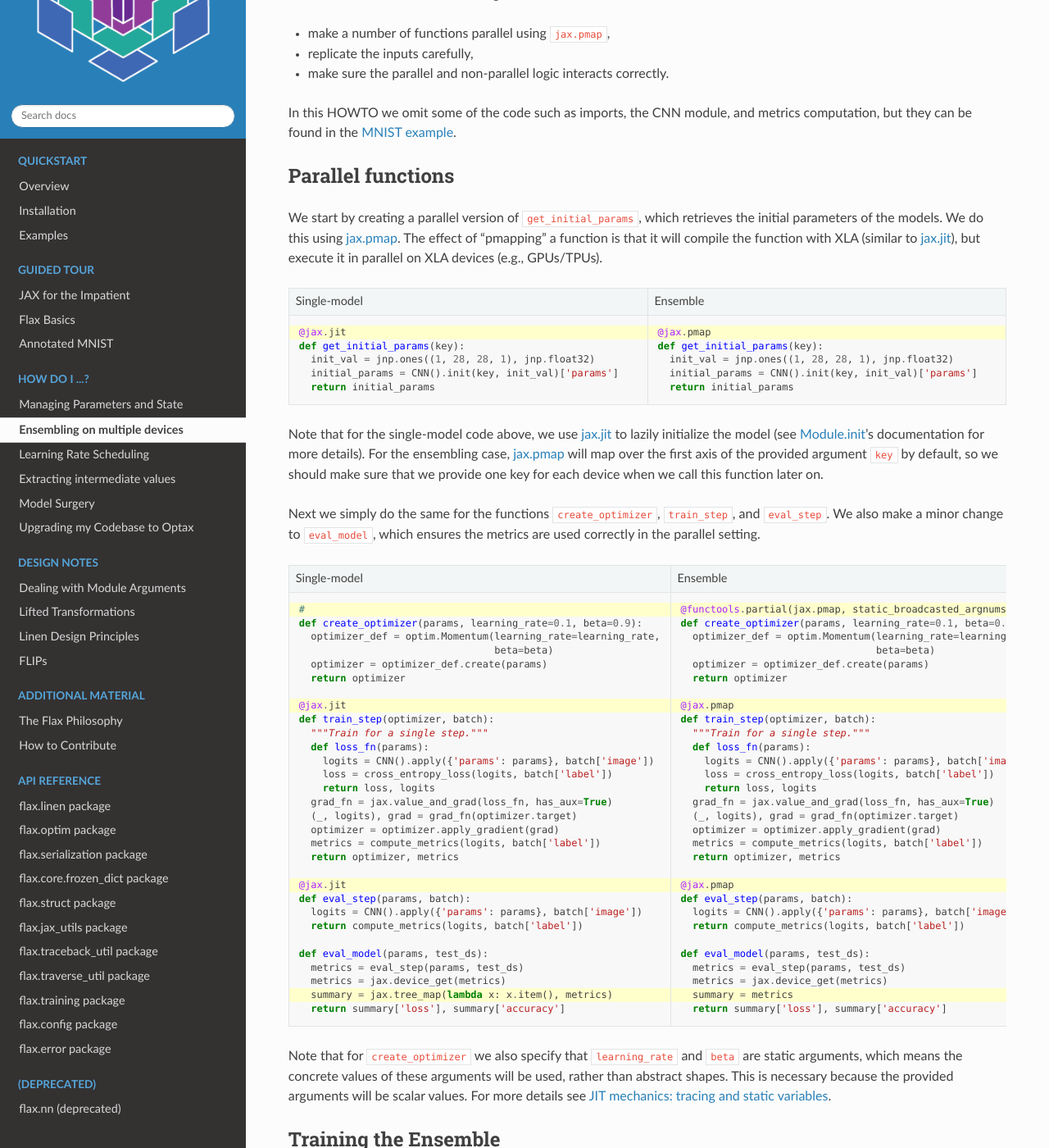
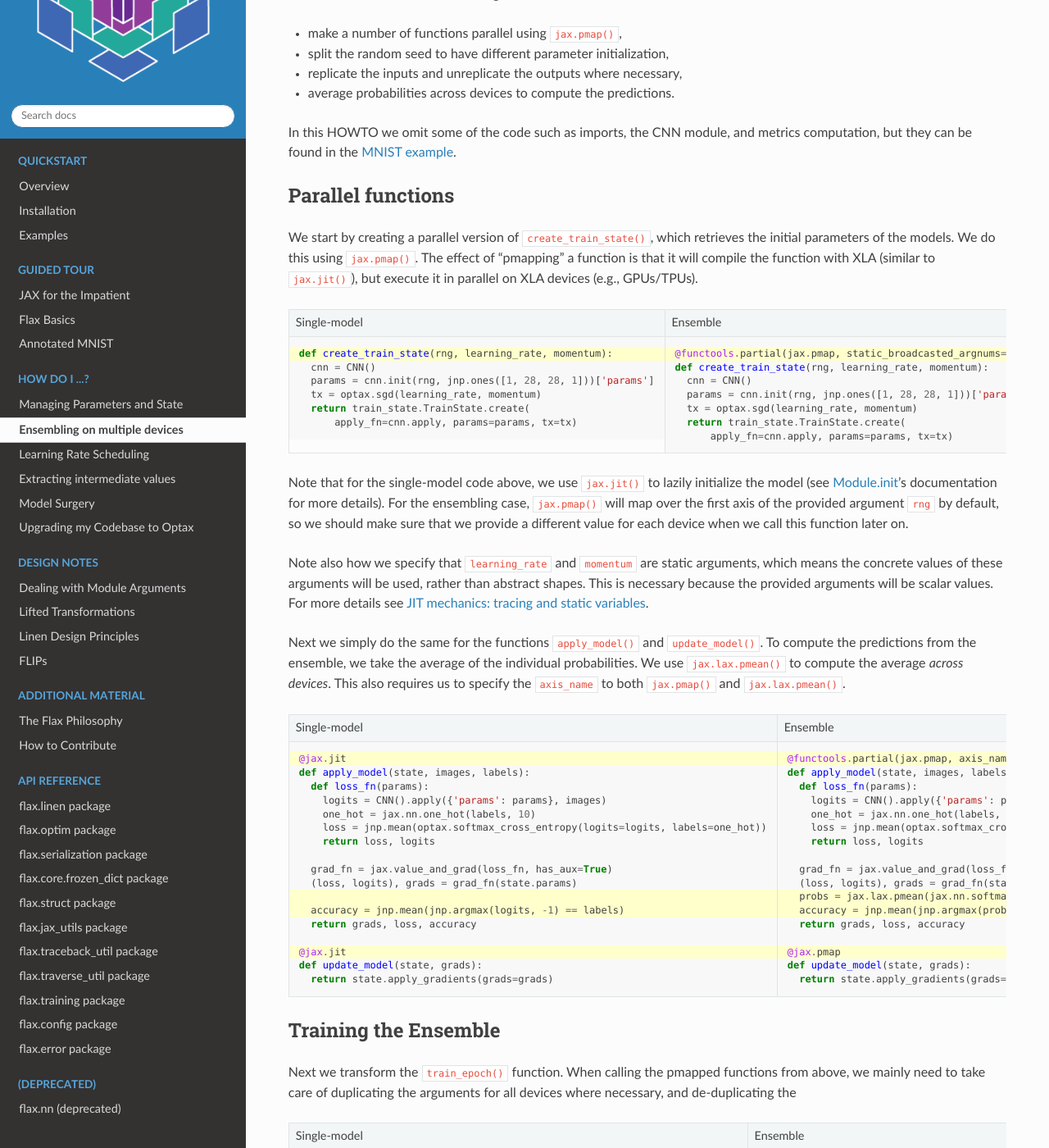
Before and after one commit to bortkomencw/flax, a Sphinx documentation site: the page built from docs/howtos/ensembling.rst, in a window 1280 px wide and 1400 px high, scrolled down 203 px. Shown: the whole window at 82% size. Built offline with Sphinx 7.4.7 and the Read the Docs theme 2.0.0, drawn with Linux system fonts in a browser that asks for light colours; some of the changed text lies outside the part shown.

Commit message:
Updates the ensembling HOWTO to Optax.
This commit also bases the code on the more recent version of the MNIST example and
implements the actual ensembling (before this commit, the individual
members' predictions weren't actually ensembled, but instead the accuracy
was incorrectly averaged from individual members' accuracies).

TESTED_MANUALLY:
https://colab.research.google.com/drive/1Hgc2yYdMbrVNEELqZtF7vr6aIYF3WknS

```diff
--- a/docs/howtos/ensembling.rst
+++ b/docs/howtos/ensembling.rst
@@ -1,307 +1,274 @@
 Ensembling on multiple devices
-=============================
+==============================
 
 We show how to train an ensemble of CNNs on the MNIST dataset, where the size of
 the ensemble is equal to the number of available devices. In short, this change
 be described as:
 
-* make a number of functions parallel using ``jax.pmap``,
-* replicate the inputs carefully,
-* make sure the parallel and non-parallel logic interacts correctly.
+* make a number of functions parallel using |jax.pmap()|_,
+* split the random seed to have different parameter initialization,
+* replicate the inputs and unreplicate the outputs where necessary,
+* average probabilities across devices to compute the predictions.
 
 In this HOWTO we omit some of the code such as imports, the CNN module, and
 metrics computation, but they can be found in the `MNIST example`_.
 
 .. testsetup::
 
-  # Since this HOWTO's code is part of our tests (which are often ran locally on
-  # CPU), we use a very small CNN, we only run for 1 epoch, and we make sure we
-  # are using mock data.
+  import functools
+  from flax import jax_utils
 
+  # Copied from examples/mnist/train.py
   from absl import logging
-  from flax import jax_utils
   from flax import linen as nn
-  from flax import optim
-  from flax.metrics import tensorboard
+  from flax.training import train_state
   import jax
   import jax.numpy as jnp
-  from jax import random
-  import ml_collections
   import numpy as np
-  import tensorflow_datasets as tfds
-  import functools
-
-  num_epochs = 1
+  import optax
 
   class CNN(nn.Module):
+    """A simple CNN model."""
+
     @nn.compact
     def __call__(self, x):
-      x = nn.Conv(features=1, kernel_size=(3, 3))(x)
+      x = nn.Conv(features=32, kernel_size=(3, 3))(x)
       x = nn.relu(x)
       x = nn.avg_pool(x, window_shape=(2, 2), strides=(2, 2))
-      x = nn.Conv(features=1, kernel_size=(3, 3))(x)
+      x = nn.Conv(features=64, kernel_size=(3, 3))(x)
       x = nn.relu(x)
       x = nn.avg_pool(x, window_shape=(2, 2), strides=(2, 2))
       x = x.reshape((x.shape[0], -1))  # flatten
-      x = nn.Dense(features=1)(x)
+      x = nn.Dense(features=256)(x)
       x = nn.relu(x)
-      x = nn.Dense(features=1)(x)
-      x = nn.log_softmax(x)
+      x = nn.Dense(features=10)(x)
       return x
 
+  # Fake data for faster execution.
   def get_datasets():
-    """Load fake MNIST data."""
-    # Converts dataset from list of dicts to dict of lists.
-    to_dict = lambda x: {k: np.array([d[k] for d in x]) for k in ['image', 'label']}
-    with tfds.testing.mock_data(num_examples=100):
-      train_ds = to_dict(tfds.as_numpy(tfds.load('mnist', split='train')))
-      test_ds = to_dict(tfds.as_numpy(tfds.load('mnist', split='test')))
-    train_ds['image'] = jnp.float32(train_ds['image']) / 255.
-    test_ds['image'] = jnp.float32(test_ds['image']) / 255.
+    train_ds = test_ds = {
+      'image': jnp.zeros([64, 28, 28, 1]),
+      'label': jnp.zeros([64], jnp.int32),
+    }
     return train_ds, test_ds
 
+  # Modified from examples/mnist/configs.default.py
+  learning_rate = 0.1
+  momentum = 0.9
+  batch_size = 32
+  num_epochs = 1
 
-  def onehot(labels, num_classes=10):
-    x = (labels[..., None] == jnp.arange(num_classes)[None])
-    return x.astype(jnp.float32)
-
-
-  def cross_entropy_loss(logits, labels):
-    return -jnp.mean(jnp.sum(onehot(labels) * logits, axis=-1))
-
-
-  def compute_metrics(logits, labels):
-    loss = cross_entropy_loss(logits, labels)
-    accuracy = jnp.mean(jnp.argmax(logits, -1) == labels)
-    metrics = {
-        'loss': loss,
-        'accuracy': accuracy,
-    }
-    return metrics
 
 Parallel functions
 --------------------------------
 
-We start by creating a parallel version of ``get_initial_params``, which
-retrieves the initial parameters of the models. We do this using `jax.pmap`_.
+We start by creating a parallel version of ``create_train_state()``, which
+retrieves the initial parameters of the models. We do this using |jax.pmap()|_.
 The effect of "pmapping" a function is that it will compile the function with
-XLA (similar to `jax.jit`_), but execute it in parallel on XLA devices (e.g.,
+XLA (similar to |jax.jit()|_), but execute it in parallel on XLA devices (e.g.,
 GPUs/TPUs).
 
 .. codediff::
   :title_left: Single-model
   :title_right: Ensemble
 
-  @jax.jit #!
-  def get_initial_params(key):
-    init_val = jnp.ones((1, 28, 28, 1), jnp.float32)
-    initial_params = CNN().init(key, init_val)['params']
-    return initial_params
+  #!
+  def create_train_state(rng, learning_rate, momentum):
+    cnn = CNN()
+    params = cnn.init(rng, jnp.ones([1, 28, 28, 1]))['params']
+    tx = optax.sgd(learning_rate, momentum)
+    return train_state.TrainState.create(
+        apply_fn=cnn.apply, params=params, tx=tx)
+  ---
+  @functools.partial(jax.pmap, static_broadcasted_argnums=(1, 2))  #!
+  def create_train_state(rng, learning_rate, momentum):
+    cnn = CNN()
+    params = cnn.init(rng, jnp.ones([1, 28, 28, 1]))['params']
+    tx = optax.sgd(learning_rate, momentum)
+    return train_state.TrainState.create(
+        apply_fn=cnn.apply, params=params, tx=tx)
 
-  ---
-  @jax.pmap #!
-  def get_initial_params(key):
-    init_val = jnp.ones((1, 28, 28, 1), jnp.float32)
-    initial_params = CNN().init(key, init_val)['params']
-    return initial_params
+Note that for the single-model code above, we use |jax.jit()|_ to lazily
+initialize the model (see `Module.init`_'s documentation for more details).
+For the ensembling case, |jax.pmap()|_ will map over the first axis of the
+provided argument ``rng`` by default, so we should make sure that we provide
+a different value for each device when we call this function later on.
 
-Note that for the single-model code above, we use `jax.jit`_ to lazily
-initialize the model (see `Module.init`_'s documentation for more details).
-For the ensembling case, `jax.pmap`_ will map over the first axis of the
-provided argument ``key`` by default, so we should make sure that we provide
-one key for each device when we call this function later on.
+Note also how we specify that ``learning_rate`` and ``momentum`` are static
+arguments, which means the concrete values of these arguments will be used,
+rather than abstract shapes. This is necessary because the provided arguments
+will be scalar values. For more details see `JIT mechanics: tracing and static
+variables`_.
 
-Next we simply do the same for the functions ``create_optimizer``,
-``train_step``, and ``eval_step``. We also make a minor change to
-``eval_model``, which ensures the metrics are used correctly in the parallel
-setting.
+Next we simply do the same for the functions ``apply_model()`` and
+``update_model()``. To compute the predictions from the ensemble, we take the
+average of the individual probabilities. We use |jax.lax.pmean()|_ to compute
+the average *across devices*. This also requires us to specify the
+``axis_name`` to both |jax.pmap()|_ and |jax.lax.pmean()|_.
 
 .. codediff::
   :title_left: Single-model
   :title_right: Ensemble
 
-  # #!
-  def create_optimizer(params, learning_rate=0.1, beta=0.9):
-    optimizer_def = optim.Momentum(learning_rate=learning_rate,
-                                   beta=beta)
-    optimizer = optimizer_def.create(params)
-    return optimizer
+  @jax.jit  #!
+  def apply_model(state, images, labels):
+    def loss_fn(params):
+      logits = CNN().apply({'params': params}, images)
+      one_hot = jax.nn.one_hot(labels, 10)
+      loss = jnp.mean(optax.softmax_cross_entropy(logits=logits, labels=one_hot))
+      return loss, logits
 
-  @jax.jit #!
-  def train_step(optimizer, batch):
-    """Train for a single step."""
+    grad_fn = jax.value_and_grad(loss_fn, has_aux=True)
+    (loss, logits), grads = grad_fn(state.params)
+    #!
+    accuracy = jnp.mean(jnp.argmax(logits, -1) == labels)  #!
+    return grads, loss, accuracy
+
+  @jax.jit  #!
+  def update_model(state, grads):
+    return state.apply_gradients(grads=grads)
+  ---
+  @functools.partial(jax.pmap, axis_name='ensemble')  #!
+  def apply_model(state, images, labels):
     def loss_fn(params):
-      logits = CNN().apply({'params': params}, batch['image'])
-      loss = cross_entropy_loss(logits, batch['label'])
+      logits = CNN().apply({'params': params}, images)
+      one_hot = jax.nn.one_hot(labels, 10)
+      loss = jnp.mean(optax.softmax_cross_entropy(logits=logits, labels=one_hot))
       return loss, logits
+
     grad_fn = jax.value_and_grad(loss_fn, has_aux=True)
-    (_, logits), grad = grad_fn(optimizer.target)
-    optimizer = optimizer.apply_gradient(grad)
-    metrics = compute_metrics(logits, batch['label'])
-    return optimizer, metrics
+    (loss, logits), grads = grad_fn(state.params)
+    probs = jax.lax.pmean(jax.nn.softmax(logits), axis_name='ensemble')  #!
+    accuracy = jnp.mean(jnp.argmax(probs, -1) == labels)  #!
+    return grads, loss, accuracy
 
-  @jax.jit #!
-  def eval_step(params, batch):
-    logits = CNN().apply({'params': params}, batch['image'])
-    return compute_metrics(logits, batch['label'])
-
-  def eval_model(params, test_ds):
-    metrics = eval_step(params, test_ds)
-    metrics = jax.device_get(metrics)
-    summary = jax.tree_map(lambda x: x.item(), metrics) #!
-    return summary['loss'], summary['accuracy']
-  ---
-  @functools.partial(jax.pmap, static_broadcasted_argnums=(1, 2)) #!
-  def create_optimizer(params, learning_rate=0.1, beta=0.9):
-    optimizer_def = optim.Momentum(learning_rate=learning_rate,
-                                   beta=beta)
-    optimizer = optimizer_def.create(params)
-    return optimizer
-
-  @jax.pmap #!
-  def train_step(optimizer, batch):
-    """Train for a single step."""
-    def loss_fn(params):
-      logits = CNN().apply({'params': params}, batch['image'])
-      loss = cross_entropy_loss(logits, batch['label'])
-      return loss, logits
-    grad_fn = jax.value_and_grad(loss_fn, has_aux=True)
-    (_, logits), grad = grad_fn(optimizer.target)
-    optimizer = optimizer.apply_gradient(grad)
-    metrics = compute_metrics(logits, batch['label'])
-    return optimizer, metrics
-
-  @jax.pmap #!
-  def eval_step(params, batch):
-    logits = CNN().apply({'params': params}, batch['image'])
-    return compute_metrics(logits, batch['label'])
-
-  def eval_model(params, test_ds):
-    metrics = eval_step(params, test_ds)
-    metrics = jax.device_get(metrics)
-    summary = metrics #!
-    return summary['loss'], summary['accuracy']
-
-Note that for ``create_optimizer`` we also specify that ``learning_rate``
-and ``beta`` are static arguments, which means the concrete values of these
-arguments will be used, rather than abstract shapes. This is necessary because
-the provided arguments will be scalar values. For more details see
-`JIT mechanics: tracing and static variables`_.
+  @jax.pmap  #!
+  def update_model(state, grads):
+    return state.apply_gradients(grads=grads)
 
 Training the Ensemble
---------------------------------
+---------------------
 
-Next we transform the ``train_epoch`` function.
+Next we transform the ``train_epoch()`` function. When calling the pmapped
+functions from above, we mainly need to take care of duplicating the arguments
+for all devices where necessary, and de-duplicating the
 
 .. codediff::
   :title_left: Single-model
   :title_right: Ensemble
 
-  def train_epoch(optimizer, train_ds, rng, batch_size=10):
+  def train_epoch(state, train_ds, batch_size, rng):
     train_ds_size = len(train_ds['image'])
     steps_per_epoch = train_ds_size // batch_size
 
-    perms = random.permutation(rng, len(train_ds['image']))
+    perms = jax.random.permutation(rng, len(train_ds['image']))
     perms = perms[:steps_per_epoch * batch_size]
     perms = perms.reshape((steps_per_epoch, batch_size))
-    batch_metrics = []
+
+    epoch_loss = []
+    epoch_accuracy = []
+
     for perm in perms:
-      batch = {k: v[perm, ...] for k, v in train_ds.items()}
-
-      optimizer, metrics = train_step(optimizer, batch)
-      batch_metrics.append(metrics)
-
-    batch_metrics_np = jax.device_get(batch_metrics)
-
-
-    epoch_metrics_np = {
-        k: np.mean([metrics[k] for metrics in batch_metrics_np]) #!
-        for k in batch_metrics_np[0]} #!
-
-    return optimizer, epoch_metrics_np
+      batch_images = train_ds['image'][perm, ...]  #!
+      batch_labels = train_ds['label'][perm, ...]  #!
+      grads, loss, accuracy = apply_model(state, batch_images, batch_labels)
+      state = update_model(state, grads)
+      epoch_loss.append(loss)  #!
+      epoch_accuracy.append(accuracy)  #!
+    train_loss = np.mean(epoch_loss)
+    train_accuracy = np.mean(epoch_accuracy)
+    return state, train_loss, train_accuracy
   ---
-  def train_epoch(optimizer, train_ds, rng, batch_size=10):
+  def train_epoch(state, train_ds, batch_size, rng):
     train_ds_size = len(train_ds['image'])
     steps_per_epoch = train_ds_size // batch_size
 
-    perms = random.permutation(rng, len(train_ds['image']))
+    perms = jax.random.permutation(rng, len(train_ds['image']))
     perms = perms[:steps_per_epoch * batch_size]
     perms = perms.reshape((steps_per_epoch, batch_size))
-    batch_metrics = []
+
+    epoch_loss = []
+    epoch_accuracy = []
+
     for perm in perms:
-      batch = {k: v[perm, ...] for k, v in train_ds.items()}
-      batch = jax_utils.replicate(batch) #!
-      optimizer, metrics = train_step(optimizer, batch)
-      batch_metrics.append(metrics)
-
-    batch_metrics_np = jax.device_get(batch_metrics)
-    batch_metrics_np = jax.tree_multimap(lambda *xs: np.array(xs), #!
-                                        *batch_metrics_np) #!
-    epoch_metrics_np = {
-           k: np.mean(batch_metrics_np[k], axis=0) #!
-           for k in batch_metrics_np} #!
-
-    return optimizer, epoch_metrics_np
+      batch_images = jax_utils.replicate(train_ds['image'][perm, ...])  #!
+      batch_labels = jax_utils.replicate(train_ds['label'][perm, ...])  #!
+      grads, loss, accuracy = apply_model(state, batch_images, batch_labels)
+      state = update_model(state, grads)
+      epoch_loss.append(jax_utils.unreplicate(loss))  #!
+      epoch_accuracy.append(jax_utils.unreplicate(accuracy))  #!
+    train_loss = np.mean(epoch_loss)
+    train_accuracy = np.mean(epoch_accuracy)
+    return state, train_loss, train_accuracy
 
 As can be seen, we do not have to make any changes to the logic around the
-``optimizer``. This is because, as we will see below in our training code,
-the optimizer is replicated already, so when we pass it to ``train_step``,
-things will just work fine since ``train_step`` is pmapped. However,
+``state``. This is because, as we will see below in our training code,
+the train state is replicated already, so when we pass it to ``train_step()``,
+things will just work fine since ``train_step()`` is pmapped. However,
 the train dataset is not yet replicated, so we do that here. Since replicating
 the entire train dataset is too memory intensive we do it at the batch level.
 
-The rest of the changes relate to making sure the batch metrics are stored
-correctly for all devices. We use ``jax.tree_multimap`` to stack all of the
-metrics from each device into numpy arrays, such that e.g.,
-``batch_metrics_np['loss']`` has shape ``(steps_per_epoch, jax.device_count())``.
-
 We can now rewrite the actual training logic. This consists of two simple
 changes: making sure the RNGs are replicate when we pass them to
-``get_initial_params``, and replicating the test dataset, which is much smaller
-than the train dataset so we can do this for the entire dataset directly.
+``create_train_state()``, and replicating the test dataset, which is much
+smaller than the train dataset so we can do this for the entire dataset
+directly.
 
 .. codediff::
   :title_left: Single-model
   :title_right: Ensemble
 
   train_ds, test_ds = get_datasets()
+  #!
+  rng = jax.random.PRNGKey(0)
+
+  rng, init_rng = jax.random.split(rng)
+  state = create_train_state(init_rng, learning_rate, momentum)  #!
+  #!
+
+  for epoch in range(1, num_epochs + 1):
+    rng, input_rng = jax.random.split(rng)
+    state, train_loss, train_accuracy = train_epoch(
+        state, train_ds, batch_size, input_rng)
+
+    _, test_loss, test_accuracy = apply_model(  #!
+        state, test_ds['image'], test_ds['label'])  #!
+
+    logging.info(
+        'epoch:% 3d, train_loss: %.4f, train_accuracy: %.2f, '
+        'test_loss: %.4f, test_accuracy: %.2f'
+        % (epoch, train_loss, train_accuracy * 100, test_loss,
+           test_accuracy * 100))
+  ---
+  train_ds, test_ds = get_datasets()
+  test_ds = jax_utils.replicate(test_ds)  #!
+  rng = jax.random.PRNGKey(0)
+
+  rng, init_rng = jax.random.split(rng)
+  state = create_train_state(jax.random.split(init_rng, jax.device_count()), #!
+                             learning_rate, momentum)  #!
+
+  for epoch in range(1, num_epochs + 1):
+    rng, input_rng = jax.random.split(rng)
+    state, train_loss, train_accuracy = train_epoch(
+        state, train_ds, batch_size, input_rng)
+
+    _, test_loss, test_accuracy = jax_utils.unreplicate(  #!
+        apply_model(state, test_ds['image'], test_ds['label']))  #!
+
+    logging.info(
+        'epoch:% 3d, train_loss: %.4f, train_accuracy: %.2f, '
+        'test_loss: %.4f, test_accuracy: %.2f'
+        % (epoch, train_loss, train_accuracy * 100, test_loss,
+           test_accuracy * 100))
 
 
-  rng, init_rng = random.split(random.PRNGKey(0))
-  params = get_initial_params(init_rng) #!
-  optimizer = create_optimizer(params, learning_rate=0.1, #!
-                               momentum=0.9) #!
-
-  for epoch in range(num_epochs):
-    rng, input_rng = random.split(rng)
-    optimizer, _ = train_epoch(optimizer, train_ds, input_rng)
-    loss, accuracy = eval_model(optimizer.target, test_ds)
-
-    logging.info('eval epoch: %d, loss: %.4f, accuracy: %.2f', #!
-                epoch, loss, accuracy * 100)
-  ---
-  train_ds, test_ds = get_datasets()
-  test_ds = jax_utils.replicate(test_ds) #!
-
-  rng, init_rng = random.split(random.PRNGKey(0))
-  params = get_initial_params(random.split(rng, #!
-                              jax.device_count())) #!
-  optimizer = create_optimizer(params, 0.1, 0.9) #!
-
-  for epoch in range(num_epochs):
-    rng, input_rng = random.split(rng)
-    optimizer, _ = train_epoch(optimizer, train_ds, input_rng)
-    loss, accuracy = eval_model(optimizer.target, test_ds)
-
-    logging.info('eval epoch: %d, loss: %s, accuracy: %s', #!
-                epoch, loss, accuracy * 100)
-
-Note that ``create_optimizer`` is using positional arguments in the ensembling
-case. This is because we defined those arguments as static broadcasted
-arguments, and those should be positional rather then keyword arguments.
-
-.. _jax.jit: https://jax.readthedocs.io/en/latest/notebooks/thinking_in_jax.html#To-JIT-or-not-to-JIT
-.. _jax.pmap: https://jax.readthedocs.io/en/latest/jax.html#jax.pmap
+.. |jax.jit()| replace:: ``jax.jit()``
+.. _jax.jit(): https://jax.readthedocs.io/en/latest/notebooks/thinking_in_jax.html#To-JIT-or-not-to-JIT
+.. |jax.pmap()| replace:: ``jax.pmap()``
+.. _jax.pmap(): https://jax.readthedocs.io/en/latest/jax.html#jax.pmap
+.. |jax.lax.pmean()| replace:: ``jax.lax.pmean()``
+.. _jax.lax.pmean(): https://jax.readthedocs.io/en/latest/_autosummary/jax.lax.pmean.html
 .. _Module.init: https://flax.readthedocs.io/en/latest/flax.linen.html#flax.linen.Module.init
 .. _`JIT mechanics: tracing and static variables`: https://jax.readthedocs.io/en/latest/notebooks/thinking_in_jax.html#JIT-mechanics:-tracing-and-static-variables
 .. _`MNIST example`: https://github.com/google/flax/blob/main/examples/mnist/train.py
```
